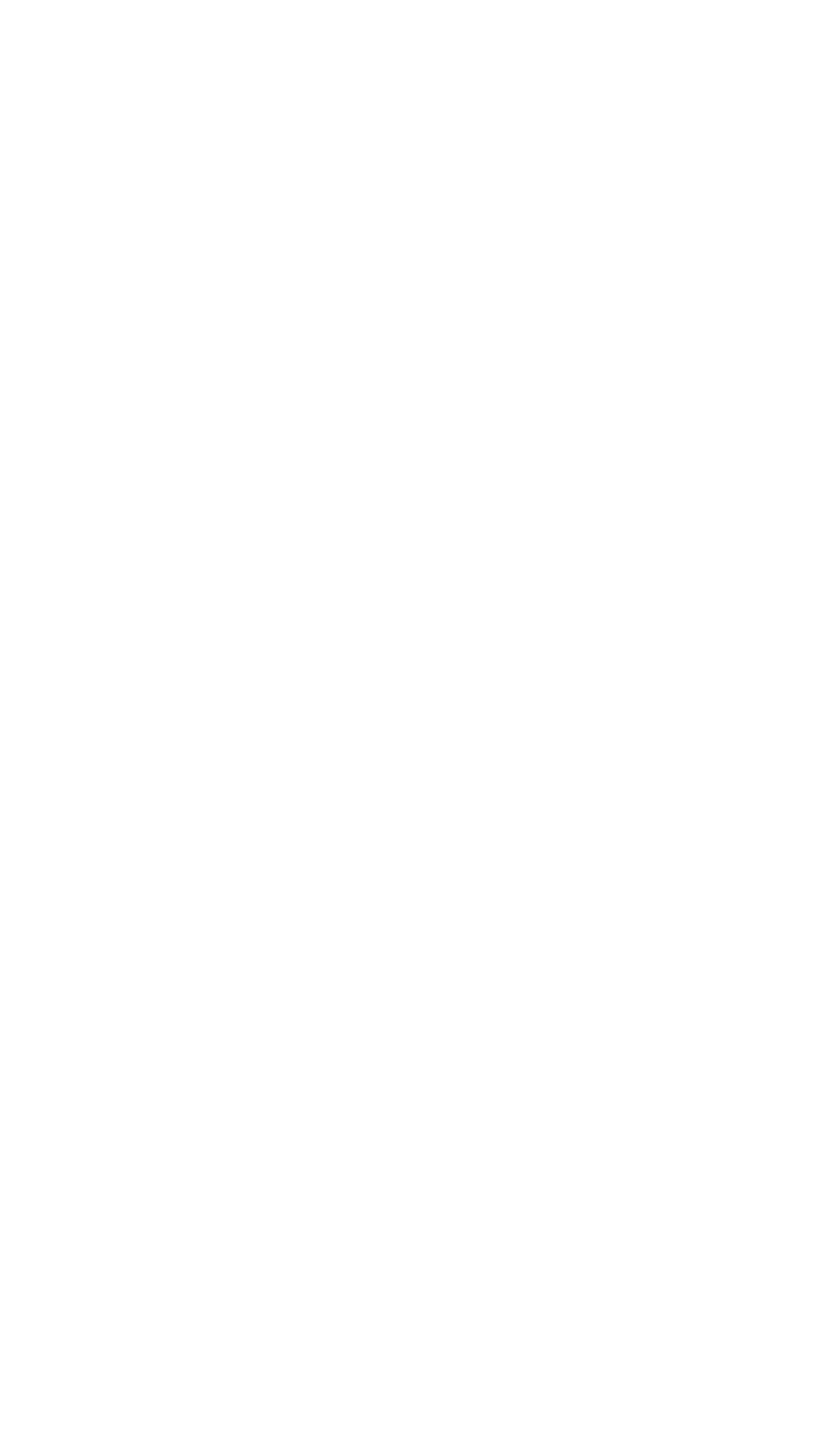
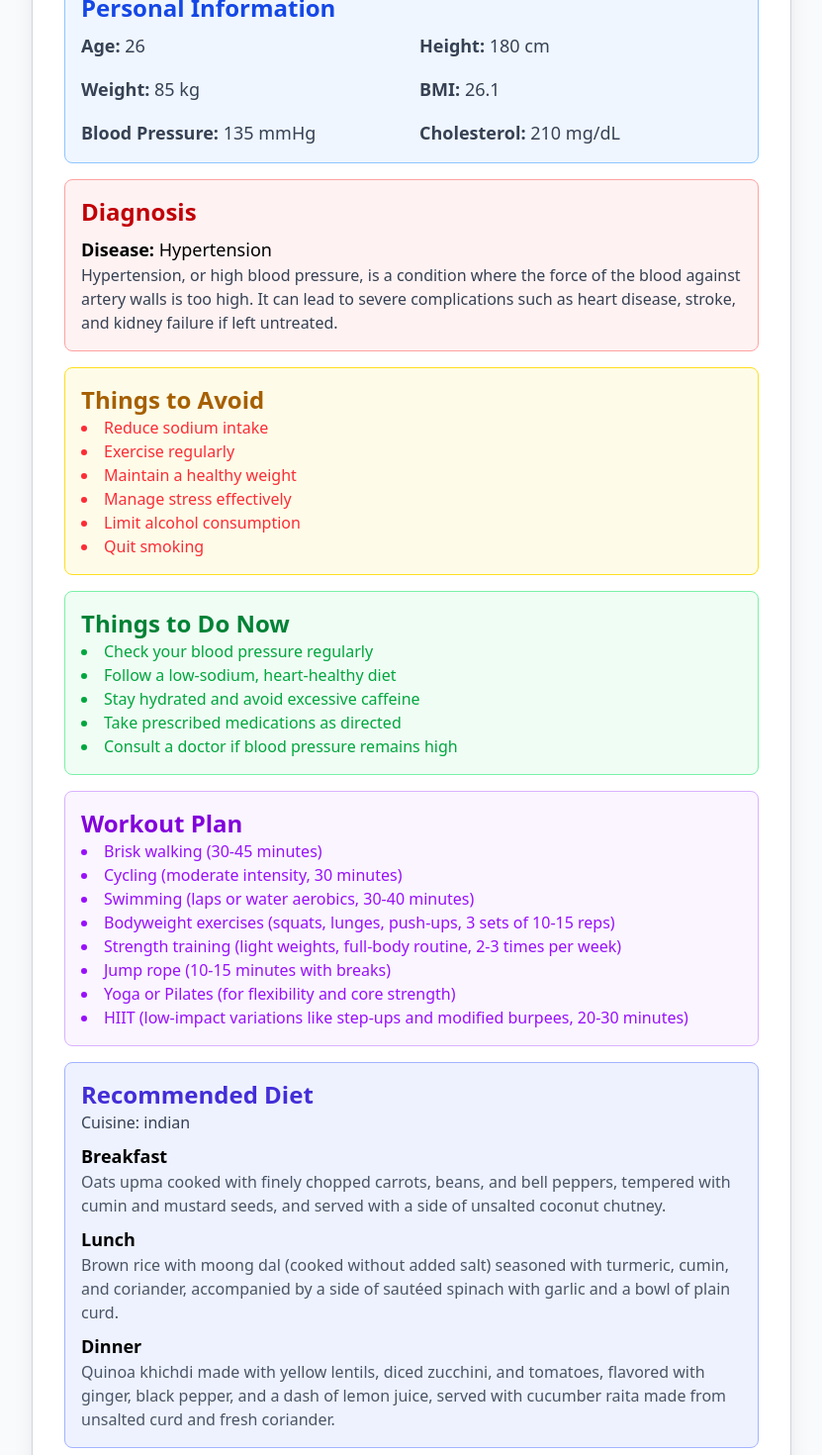
Before and after one commit to AitijhyaModak/MedPred, a React (Vite) app in the folder frontend/: page / in a window 1280 px wide. Shown: the part 880-2350 px from the top of the page at 99% size, without its empty margins (224-1055 px from the left). Before the commit the page ends 800 px from the top, so only its background shows below. Built offline with nearby package versions, Linux system fonts and the light colour scheme.

Commit message:
Add medical report

```diff
--- a/frontend/src/App.jsx
+++ b/frontend/src/App.jsx
@@ -1,11 +1,66 @@
 import Form from "./components/form/Form";
 import Header from "./components/header/Header";
+import Report from "./components/report/Report";
+
+const example_data = {
+  age: "26",
+  height: "180 cm",
+  weight: "85 kg",
+  caloric_intake: "2000 kcal",
+  blood_pressure: "135 mmHg",
+  cholesterol: "210 mg/dL",
+  gender: "male",
+  disease_name: "Hypertension",
+  description:
+    "Hypertension, or high blood pressure, is a condition where the force of the blood against artery walls is too high. It can lead to severe complications such as heart disease, stroke, and kidney failure if left untreated.",
+  medication: [
+    "ACE inhibitors (e.g., Lisinopril, Enalapril)",
+    "Beta-blockers (e.g., Metoprolol, Atenolol)",
+    "Calcium channel blockers (e.g., Amlodipine, Diltiazem)",
+    "Diuretics (e.g., Hydrochlorothiazide, Chlorthalidone)",
+    "Angiotensin II receptor blockers (e.g., Losartan, Valsartan)",
+  ],
+  precautions: [
+    "Reduce sodium intake",
+    "Exercise regularly",
+    "Maintain a healthy weight",
+    "Manage stress effectively",
+    "Limit alcohol consumption",
+    "Quit smoking",
+  ],
+  things_to_do_now: [
+    "Check your blood pressure regularly",
+    "Follow a low-sodium, heart-healthy diet",
+    "Stay hydrated and avoid excessive caffeine",
+    "Take prescribed medications as directed",
+    "Consult a doctor if blood pressure remains high",
+  ],
+  bmi: "26.1",
+  workout: [
+    "Brisk walking (30-45 minutes)",
+    "Cycling (moderate intensity, 30 minutes)",
+    "Swimming (laps or water aerobics, 30-40 minutes)",
+    "Bodyweight exercises (squats, lunges, push-ups, 3 sets of 10-15 reps)",
+    "Strength training (light weights, full-body routine, 2-3 times per week)",
+    "Jump rope (10-15 minutes with breaks)",
+    "Yoga or Pilates (for flexibility and core strength)",
+    "HIIT (low-impact variations like step-ups and modified burpees, 20-30 minutes)",
+  ],
+  recommended: "low sodium diet",
+  cuisine: "indian",
+  diet: [
+    "Oats upma cooked with finely chopped carrots, beans, and bell peppers, tempered with cumin and mustard seeds, and served with a side of unsalted coconut chutney.",
+    "Brown rice with moong dal (cooked without added salt) seasoned with turmeric, cumin, and coriander, accompanied by a side of sautéed spinach with garlic and a bowl of plain curd.",
+    "Quinoa khichdi made with yellow lentils, diced zucchini, and tomatoes, flavored with ginger, black pepper, and a dash of lemon juice, served with cucumber raita made from unsalted curd and fresh coriander.",
+  ],
+};
 
 function App() {
   return (
     <div className="min-h-screen pt-2 bg-[#FAF1E6]">
       <Header></Header>
       <Form></Form>
+      <Report data={example_data}></Report>
     </div>
   );
 }
```
Also changed, not shown: frontend/src/components/report/Report.jsx (+0 -7 lines).
